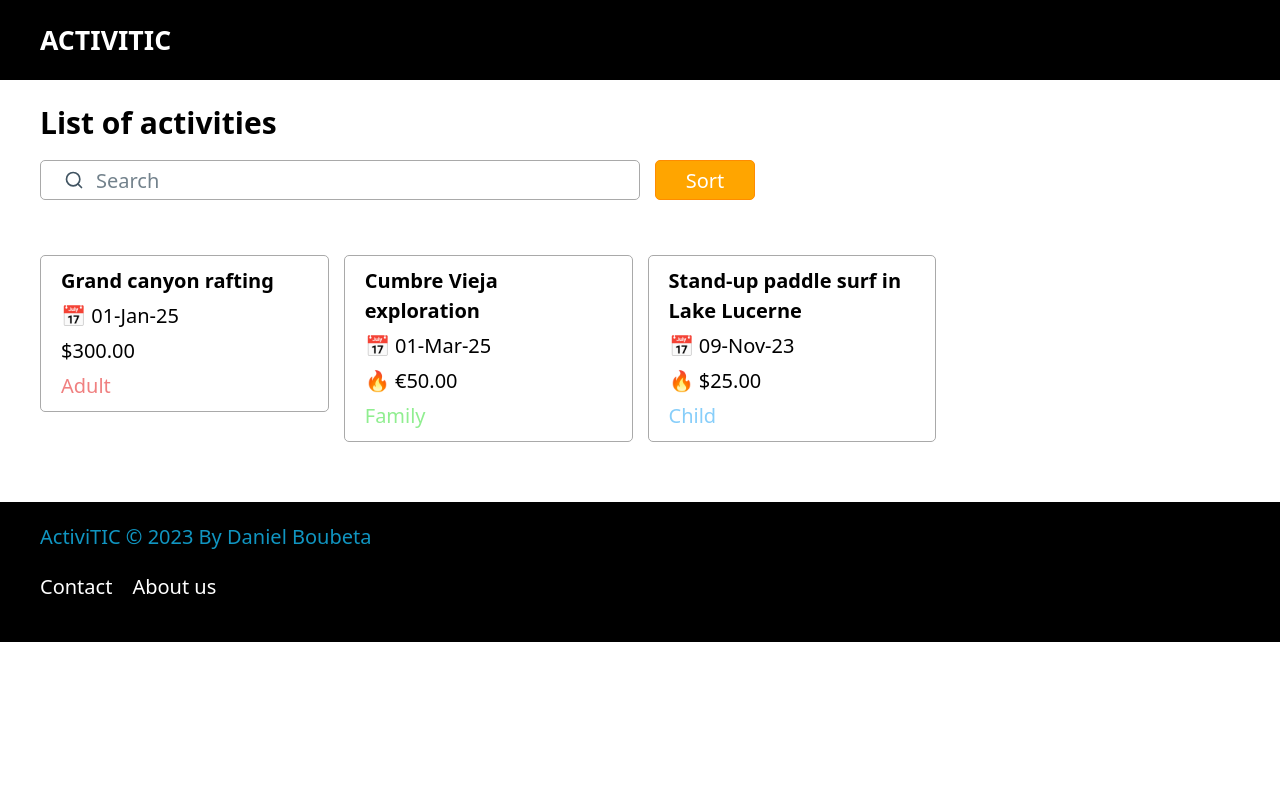
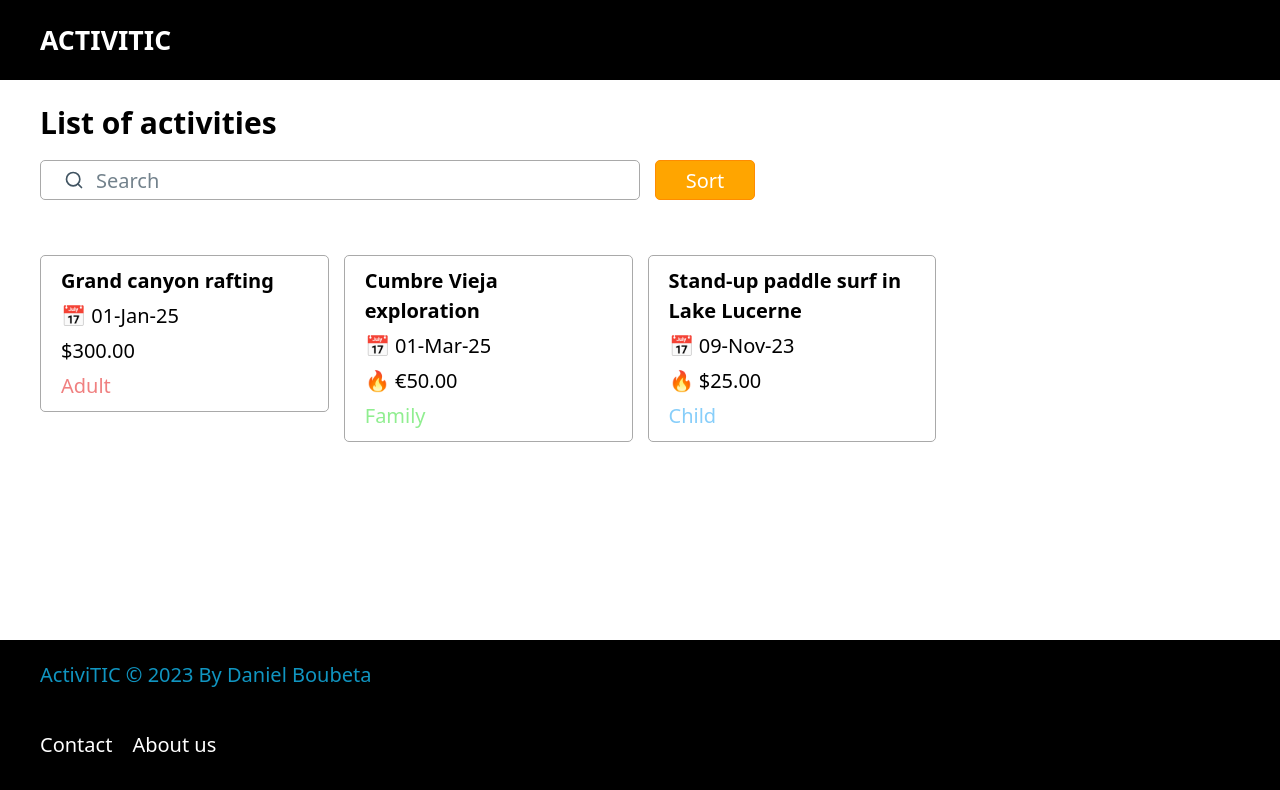
Before and after one commit to daniboube/angular-training-course-citic, an Angular app: page / in a window 1280 px wide. Shown: the top 790 px of the page. Built offline with nearby package versions, Linux system fonts and the light colour scheme.

Commit message:
Added some styles to the body

```diff
--- a/src/app/app.component.css
+++ b/src/app/app.component.css
@@ -0,0 +1,13 @@
+:host {
+    min-height: 100vh;
+    height: 100vh;
+    display: flex;
+    flex-direction: column;
+    gap: 0px;
+    padding: 0px;
+    margin: 0px;
+}
+
+.body-container {
+    flex-grow: 1;
+}
--- a/src/app/app.component.html
+++ b/src/app/app.component.html
@@ -1,5 +1,5 @@
 <app-header [appTitle]="appTitle"></app-header>
-<div>
+<div class="body-container">
     <app-home></app-home>
     <!-- A side bar would fit perfectly here -->
 </div>
--- a/src/app/home/home.component.css
+++ b/src/app/home/home.component.css
@@ -1,4 +1,5 @@
 main {
+    height: 100%;
     display: flex;
     flex-direction: column;
     gap: 15px;
--- a/src/app/layout/footer/footer.component.css
+++ b/src/app/layout/footer/footer.component.css
@@ -1,6 +1,18 @@
+:host {
+    flex-grow: 1;
+    max-height: 160px;
+}
+
 footer {
+    height: 100%;
     padding: 20px 40px;
     background-color: #000000;
+
+    display: flex;
+    flex-direction: column;
+    justify-content: space-between;
+    align-items: flex-start;
+    gap: 15px;
 }
 
 .footer-option {
--- a/src/app/layout/header/header.component.css
+++ b/src/app/layout/header/header.component.css
@@ -1,10 +1,23 @@
+:host {
+    flex-grow: 1;
+    max-height: 80px;
+}
+
 header {
-    padding: 20px 40px;
+    height: 100%;
+    padding: 0px 40px;
     background-color: #000000;
+
+    display: flex;
+    flex-direction: row;
+    justify-content: space-between;
+    align-items: center;
+    gap: 15px;
 }
 
 .header-title {
     color: #ffffff;
     font-weight: 900;
     font-size: 20pt;
+    flex-grow: 1;
 }
```
